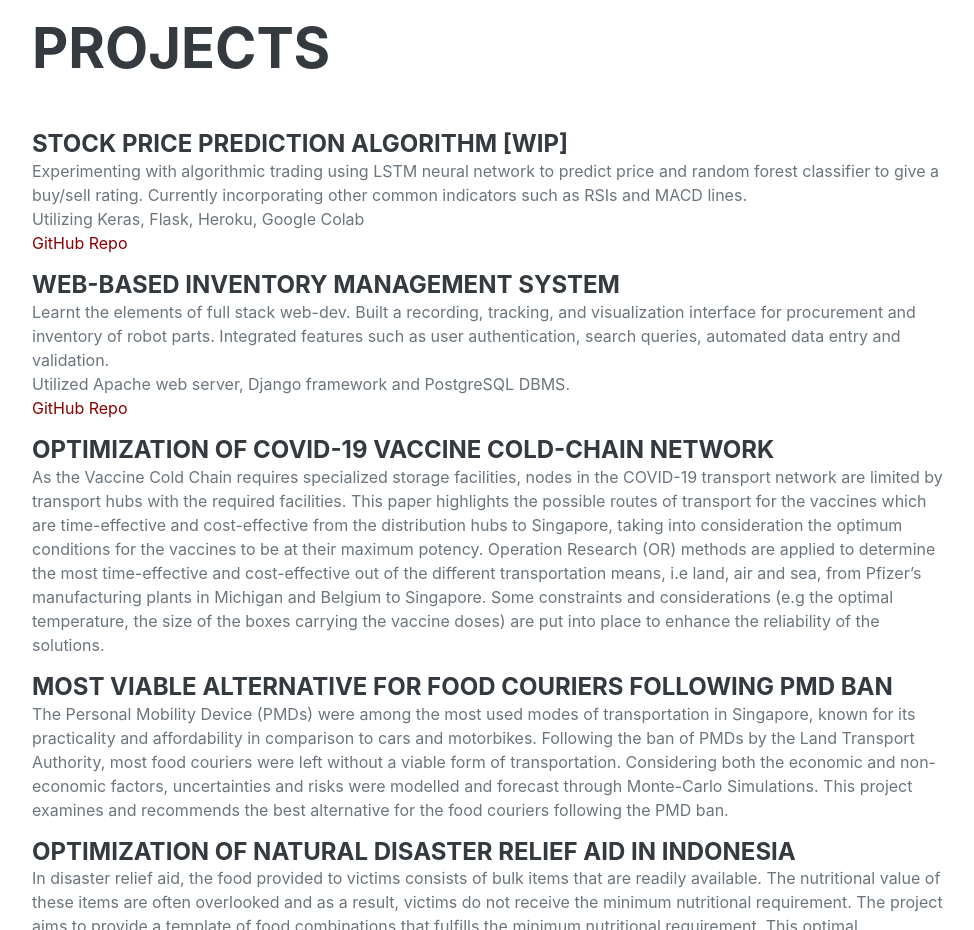
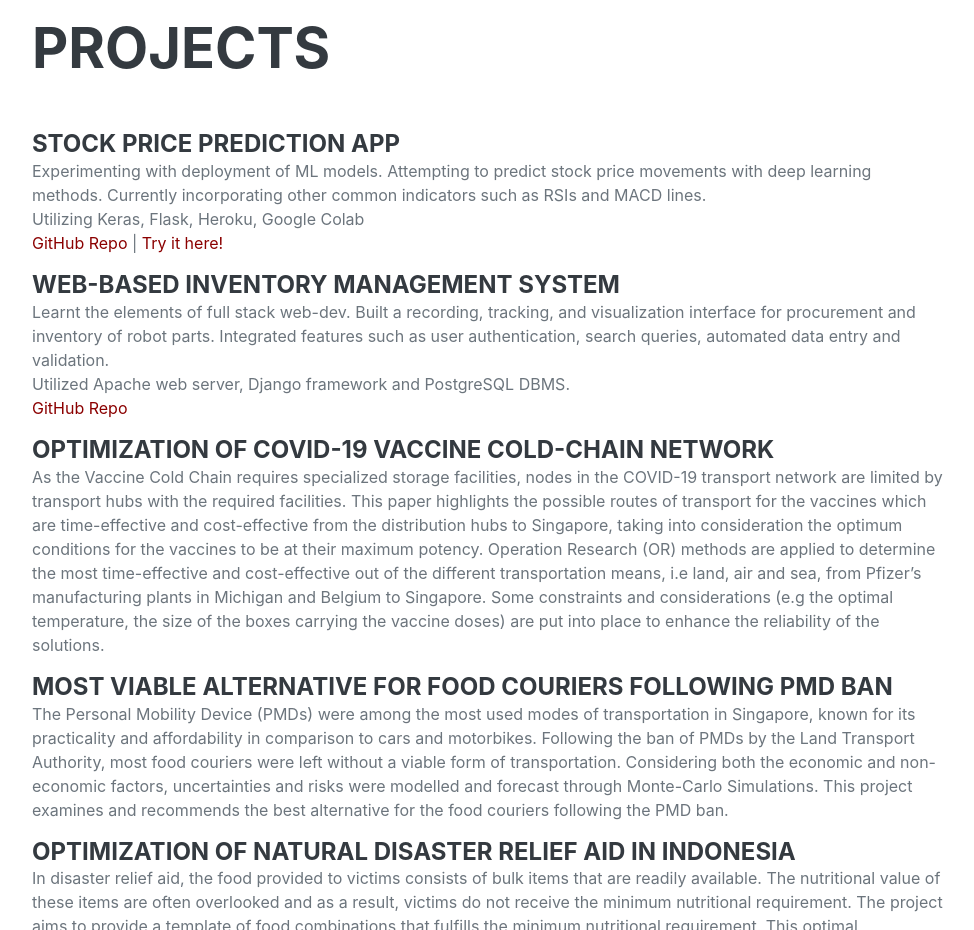
Before and after one commit to tzeyeekoh/tzeyeekoh.github.io, a plain HTML site: page index.html in a window 1280 px wide. Shown: the part 6780-7710 px from the top of the page, without its empty margins (288-1262 px from the left). Drawn offline with nearby package versions, Linux system fonts and the light colour scheme.

Commit message:
Edit Projects

```diff
--- a/index.html
+++ b/index.html
@@ -391,11 +391,11 @@
                 <h2 class="mb-5">Projects</h2>
                 <div class="d-flex flex-column flex-md-row justify-content-between">
                     <div class="flex-grow-1">
-                        <h4 class="mb-0">Stock Price Prediction Algorithm [WIP]</h4>
-                        <p>Experimenting with algorithmic trading using LSTM neural network to predict price and random forest classifier to give a buy/sell rating.
+                        <h4 class="mb-0">Stock Price Prediction App</h4>
+                        <p>Experimenting with deployment of ML models. Attempting to predict stock price movements with deep learning methods.
                             Currently incorporating other common indicators such as RSIs and MACD lines. <br>
                             Utilizing Keras, Flask, Heroku, Google Colab<br>
-                            <a href="https://github.com/tzeyeekoh/Stock-Price-Prediction">GitHub Repo</a>
+                            <a href="https://github.com/tzeyeekoh/Stock-Price-Prediction">GitHub Repo</a> | <a href="https://stonkpredictor.herokuapp.com/">Try it here!</a>
                         </p>
                     </div>
                 </div>
```
